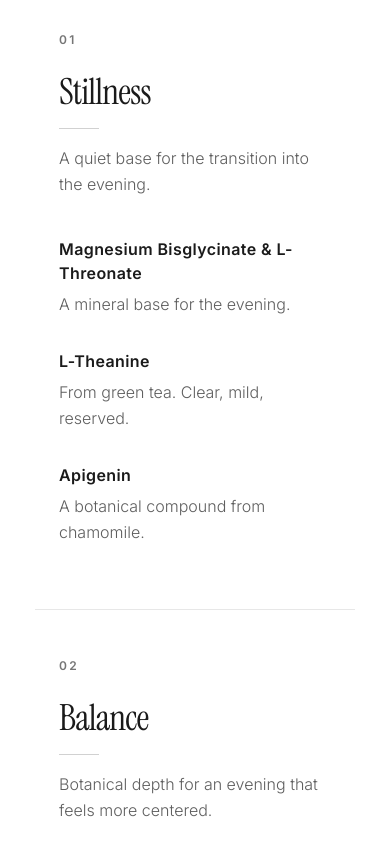
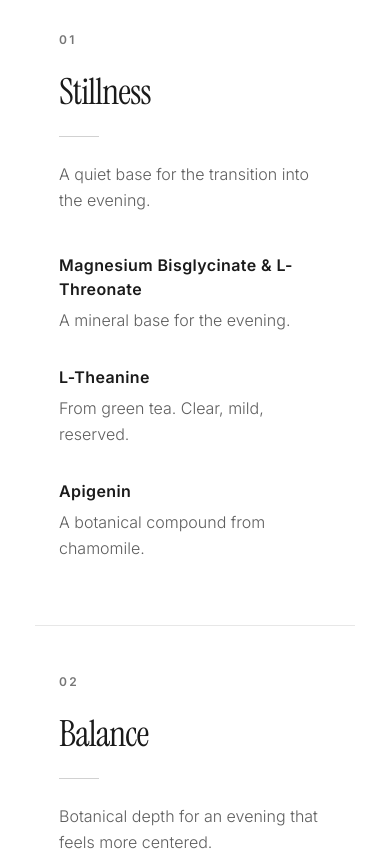
Before and after one commit to dudi991/senoa-landingpage, a React (Vite) app: page / in a window 390 px wide. Shown: the part 3960-4811 px from the top of the page. Built offline with nearby package versions, Linux system fonts and the light colour scheme.

Commit message:
style: adjust mobile spacing between headline, separator, and description in Ingredients to match BenefitStrip

```diff
--- a/src/components/Ingredients.tsx
+++ b/src/components/Ingredients.tsx
@@ -73,12 +73,12 @@ const Ingredients = () => {
                 </span>
 
                 {/* Massive Serif Title */}
-                <h3 className="font-serif text-4xl md:text-5xl lg:text-6xl tracking-tight text-primary mb-4 md:whitespace-nowrap">
+                <h3 className="font-serif text-4xl md:text-5xl lg:text-6xl tracking-tight text-primary mb-6 md:whitespace-nowrap">
                   {t(group.titleKey)}
                 </h3>
 
                 {/* Thin subtle horizontal divider line */}
-                <div className="w-10 h-[1px] bg-primary/20 mb-4"></div>
+                <div className="w-10 h-[1px] bg-primary/20 mb-6"></div>
 
                 {/* Description sentence */}
                 <p className="font-sans text-base leading-relaxed font-light text-primary/70 mb-8">
```
